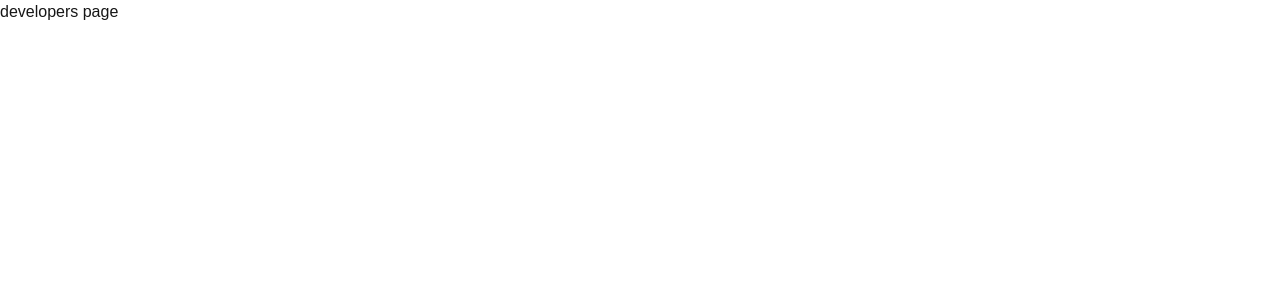
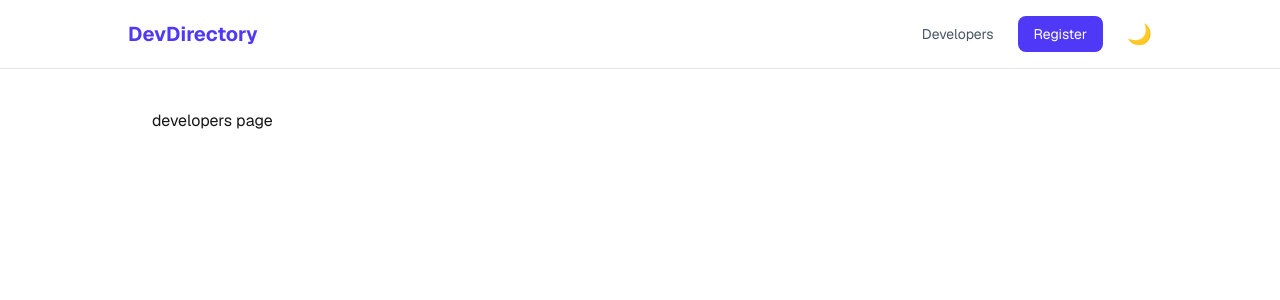
Before and after one commit to nk-rifat/TypeScript-with-Next.js, a Next.js app: page /developers in a window 1280 px wide. Shown: the top 300 px of the page. Built offline with nearby package versions, Linux system fonts and the light colour scheme.

Commit message:
wrap app with ThemeProvider

```diff
--- a/app/layout.tsx
+++ b/app/layout.tsx
@@ -1,33 +1,31 @@
 import type { Metadata } from "next";
-import { Geist, Geist_Mono } from "next/font/google";
+import { Geist } from "next/font/google";
 import "./globals.css";
+import { ThemeProvider } from "@/context/ThemeContext";
+import Navbar from "@/components/Navbar";
 
-const geistSans = Geist({
-  variable: "--font-geist-sans",
-  subsets: ["latin"],
-});
-
-const geistMono = Geist_Mono({
-  variable: "--font-geist-mono",
-  subsets: ["latin"],
-});
+const geist = Geist({ subsets: ["latin"] });
 
 export const metadata: Metadata = {
-  title: "Create Next App",
-  description: "Generated by create next app",
+  title: "DevDirectory",
+  description: "Find and connect with developers",
 };
 
 export default function RootLayout({
   children,
-}: Readonly<{
+}: {
   children: React.ReactNode;
-}>) {
+}) {
   return (
-    <html
-      lang="en"
-      className={`${geistSans.variable} ${geistMono.variable} h-full antialiased`}
-    >
-      <body className="min-h-full flex flex-col">{children}</body>
+    <html lang="en">
+      <body
+        className={`${geist.className} bg-gray-50 dark:bg-gray-950 min-h-screen`}
+      >
+        <ThemeProvider>
+          <Navbar />
+          <main className="max-w-5xl mx-auto px-6 py-10">{children}</main>
+        </ThemeProvider>
+      </body>
     </html>
   );
 }
```
